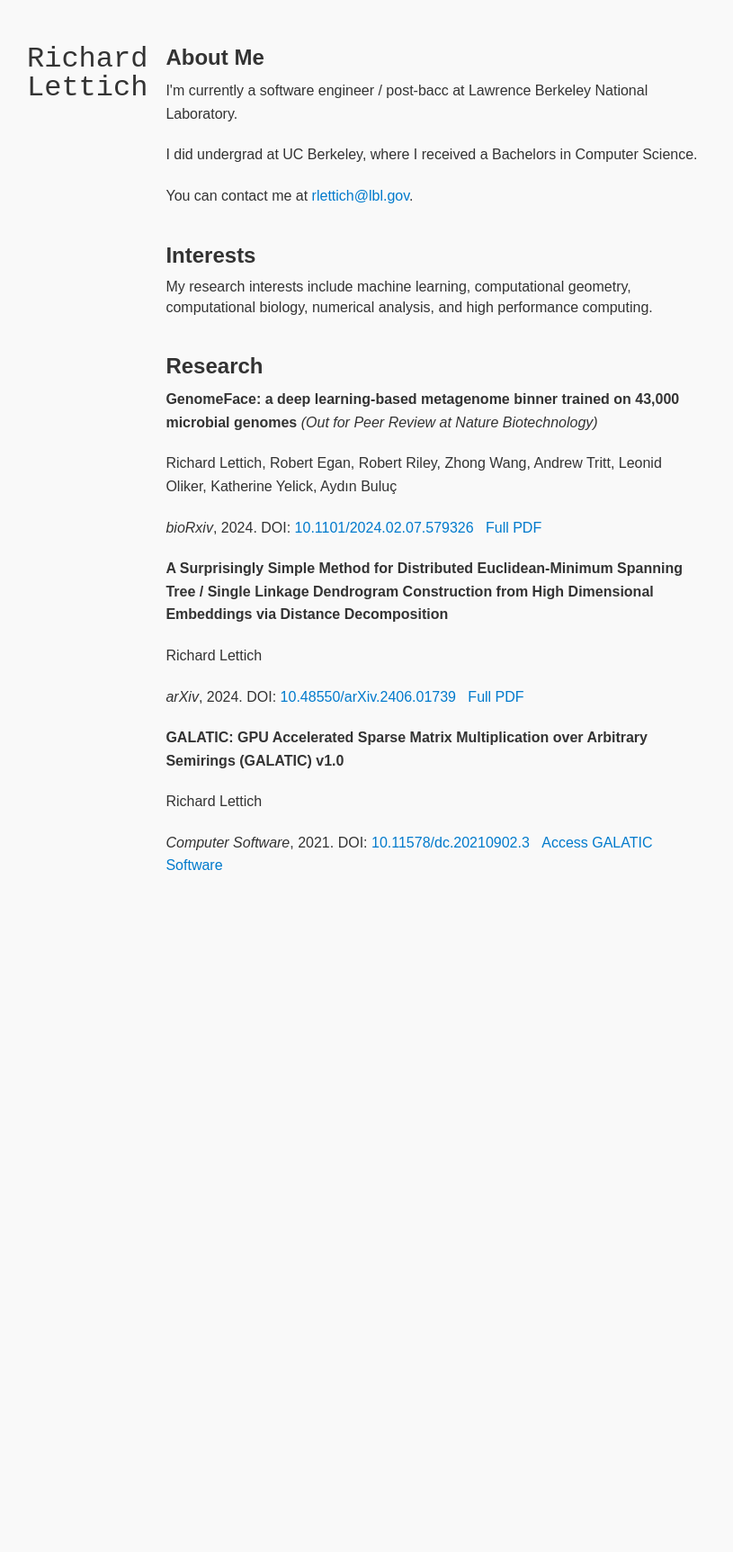
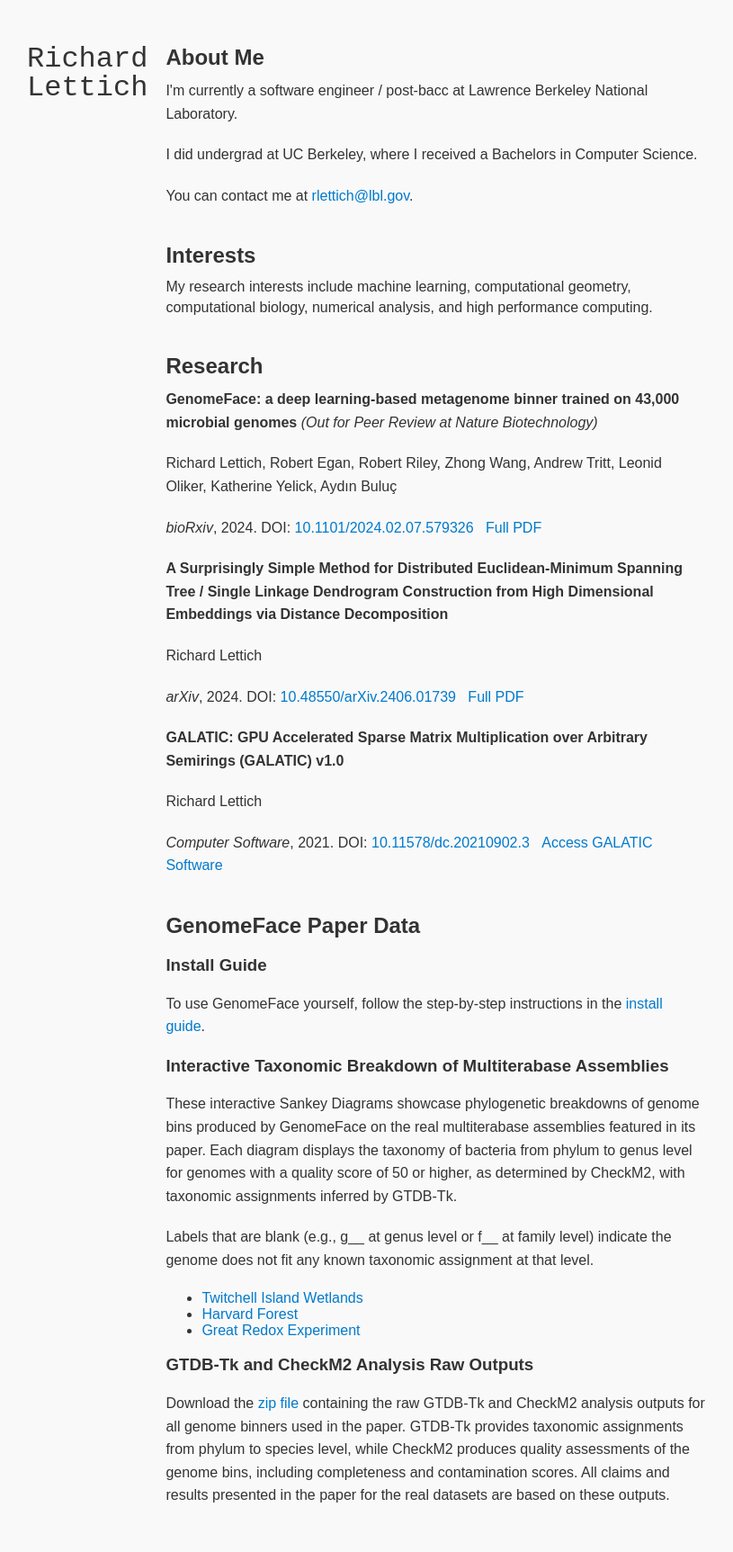
Before and after one commit to richardlett/richardlett.github.io, a Jekyll site: the page index.html, which Jekyll copies as it is, in a window 1280 px wide. Shown: the whole page at 90% size, without its empty margins (160-975 px from the left). Built offline with Jekyll 4.4.1, drawn with Linux system fonts in a browser that asks for light colours; before the commit the page ends 1025 px from its top, so only the background shows below that.

Commit message:
Update index.html

```diff
--- a/index.html
+++ b/index.html
@@ -116,6 +116,23 @@
                 <p>Richard Lettich</p>
                 <p><em>Computer Software</em>, 2021. DOI: <a href="https://doi.org/10.11578/dc.20210902.3" target="_blank" rel="noopener noreferrer">10.11578/dc.20210902.3</a>&nbsp;&nbsp;&nbsp;<a href="https://doi.org/10.11578/dc.20210902.3" target="_blank" rel="noopener noreferrer">Access GALATIC Software</a></p>
             </div>
+        <div class="section">
+<div class="section">
+    <h2>GenomeFace Paper Data</h2>
+    <h3>Install Guide</h3>
+    <p>To use GenomeFace yourself, follow the step-by-step instructions in the <a href="gf_instructions.html" target="_blank" rel="noopener noreferrer">install guide</a>.</p>
+    <h3>Interactive Taxonomic Breakdown of Multiterabase Assemblies</h3>
+    <p>These interactive Sankey Diagrams showcase phylogenetic breakdowns of genome bins produced by GenomeFace on the real multiterabase assemblies featured in its paper. Each diagram displays the taxonomy of bacteria from phylum to genus level for genomes with a quality score of 50 or higher, as determined by CheckM2, with taxonomic assignments inferred by GTDB-Tk.</p>
+    <p>Labels that are blank (e.g., g__ at genus level or f__ at family level) indicate the genome does not fit any known taxonomic assignment at that level.</p>
+    <ul>
+        <li><a href="twitch_wetlands.html" target="_blank" rel="noopener noreferrer">Twitchell Island Wetlands</a></li>
+        <li><a href="harvard.html" target="_blank" rel="noopener noreferrer">Harvard Forest</a></li>
+        <li><a href="gre.html" target="_blank" rel="noopener noreferrer">Great Redox Experiment</a></li>
+    </ul>
+    <h3>GTDB-Tk and CheckM2 Analysis Raw Outputs</h3>
+    <p>Download the <a href="genomeface_realdatasets_analysis.zip" target="_blank" rel="noopener noreferrer">zip file</a> containing the raw GTDB-Tk and CheckM2 analysis outputs for all genome binners used in the paper. GTDB-Tk provides taxonomic assignments from phylum to species level, while CheckM2 produces quality assessments of the genome bins, including completeness and contamination scores. All claims and results presented in the paper for the real datasets are based on these outputs.</p>
+</div>
+
 	</div>
     </div>
 </body>
```
Lines whose indentation alone changed are shown as unchanged.
